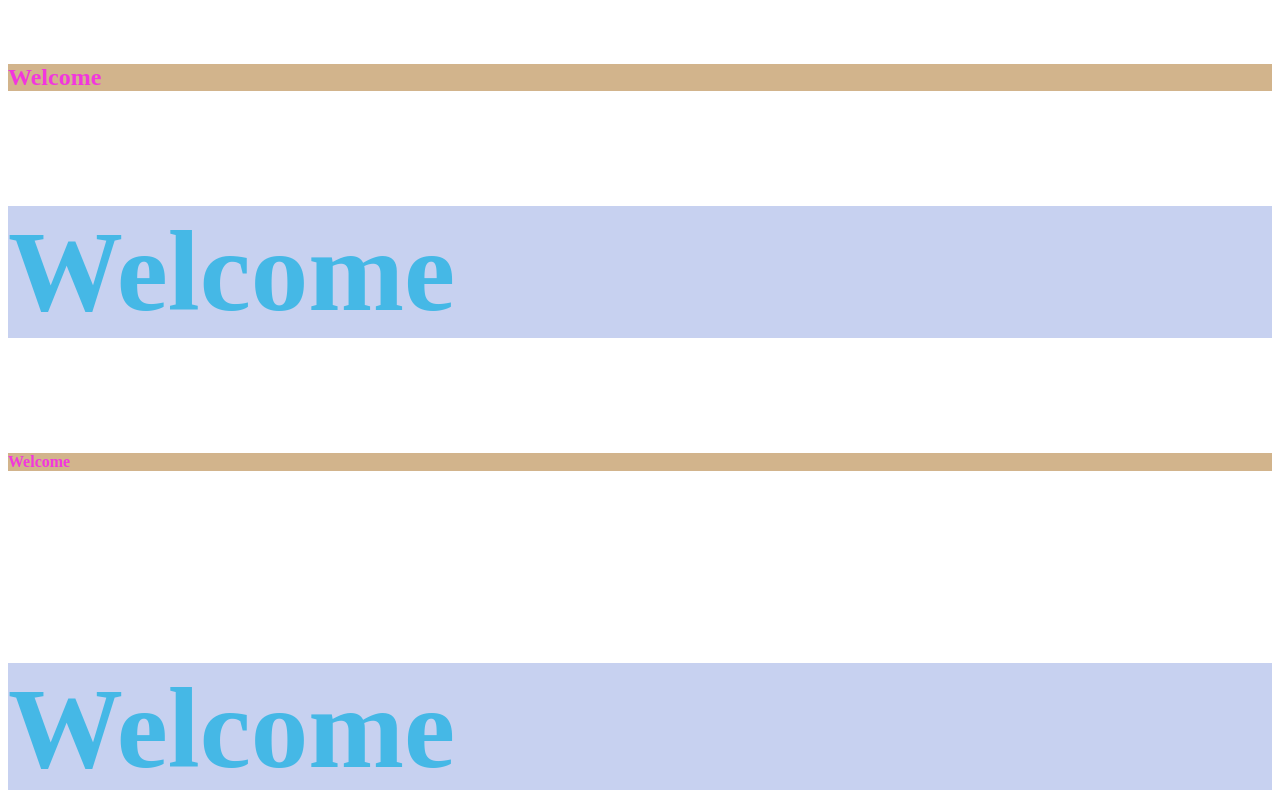
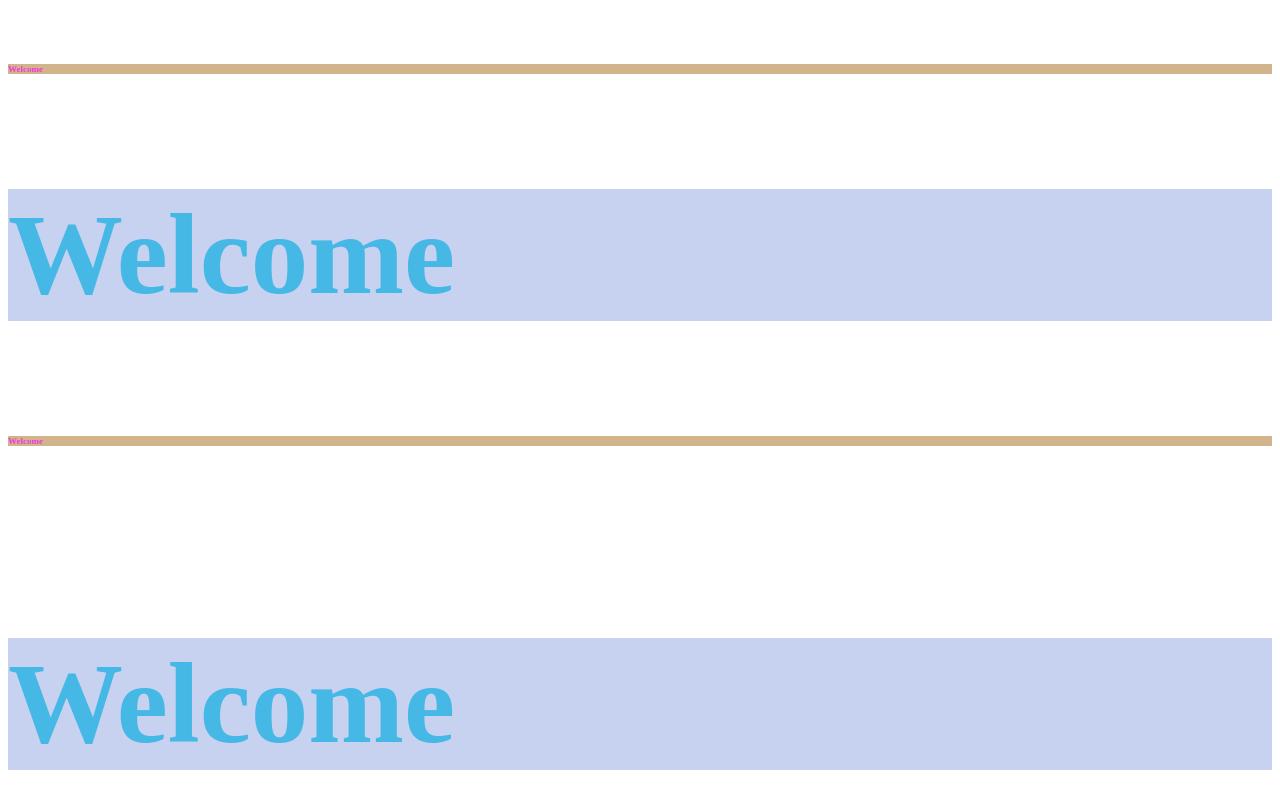
Before and after one commit to raozeeshanali/mysite, a plain HTML site: page index.html in a window 1280 px wide. Shown: the part 640-1430 px from the top of the page. Drawn offline with Linux system fonts and the light colour scheme.

Commit message:
Update index.html

```diff
--- a/index.html
+++ b/index.html
@@ -6,7 +6,7 @@
     <title>Document</title>
     <style>
         h1,h3,h5{ background-color: rgb(199, 209, 240);color: rgb(69, 184, 230);font-size: 115px; font-family: Verdana, }
-       h2,h4,h6{  background-color: tan; color:rgba(255,0,255,0.7);font-family: Verdana,;      }
+       h2,h4,h6{  background-color: tan; color:rgba(255,0,255,0.7);font-size: xx-small; font-family: Verdana,;      }
     </style>
 </head>
 <body>
```
